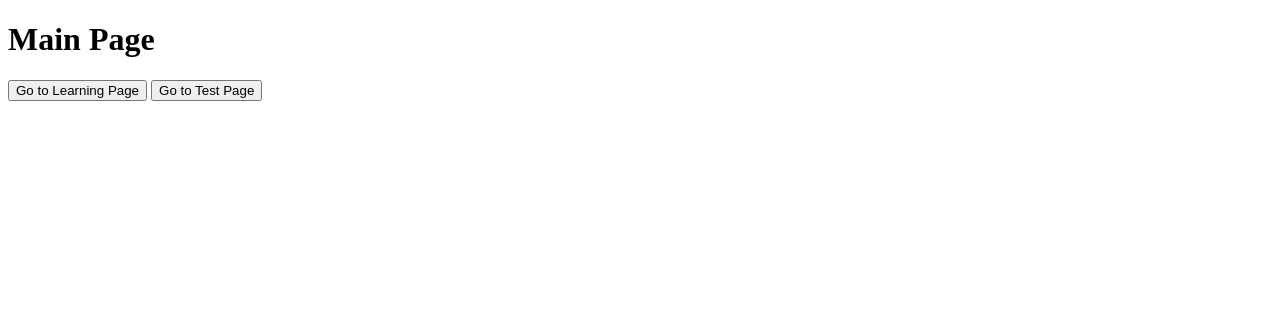
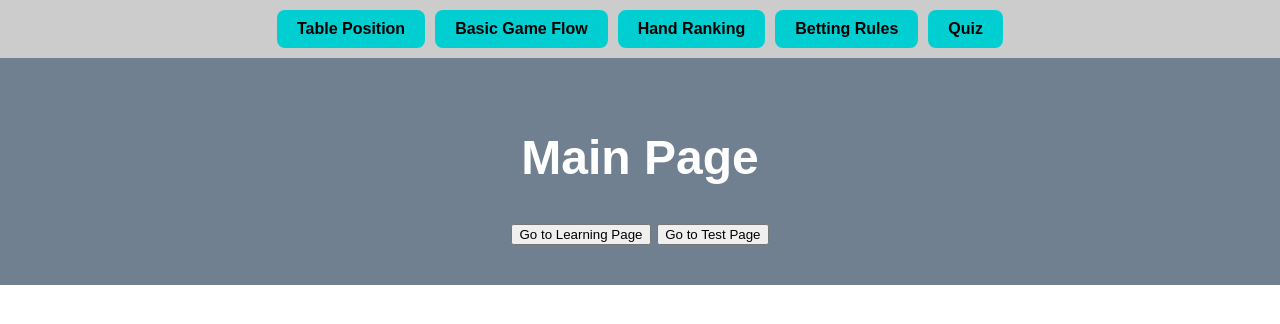
Before and after one commit to GMNBNBNB/4710UI, a Flask app: page / in a window 1280 px wide. Shown: the top 324 px of the page. Run offline with Flask 3, Linux system fonts and the light colour scheme.

Commit message:
add nav bar

```diff
--- a/templates/index.html
+++ b/templates/index.html
@@ -1,3 +1,8 @@
+{% extends "nav.html" %}
+
+{% block title %}Home page{% endblock %}
+
+{% block content %}
     <!doctype html>
     <html lang="en">
     <head>
@@ -10,3 +15,4 @@
         <a href="{{ url_for('test') }}"><button>Go to Test Page</button></a>
     </body>
     </html>
+{% endblock %}
--- /dev/null
+++ b/templates/nav.html
@@ -0,0 +1,55 @@
+<!DOCTYPE html>
+<html lang="zh-CN">
+<head>
+  <meta charset="UTF-8" />
+  <meta name="viewport" content="width=device-width, initial-scale=1.0"/>
+  <title>{% block title %}nav bar{% endblock %}</title>
+  <style>
+    body { margin: 0; font-family: Arial, sans-serif; }
+    .nav {
+      background-color: #ccc;
+      padding: 10px;
+      display: flex;
+      justify-content: center;
+      gap: 10px;
+    }
+    .nav a {
+      display: inline-block;
+      padding: 10px 20px;
+      text-decoration: none;
+      color: #000;
+      background-color: #00CED1;
+      border-radius: 8px;
+      font-weight: bold;
+    }
+    .nav a.active {
+      background-color: #4169E1;
+      color: #fff;
+    }
+    .content {
+      background-color: #708090;
+      color: #fff;
+      padding: 40px 20px;
+      text-align: center;
+      font-size: 1.5rem;
+    }
+    {% block extra_style %}{% endblock %}
+  </style>
+</head>
+<body>
+  <nav class="nav">
+    <a>Table Position</a>
+    <a>Basic Game Flow</a>
+    <a>Hand Ranking</a>
+    <a>Betting Rules</a>
+    <a>Quiz</a>
+  </nav>
+
+  <div class="content">
+    {% block content %}
+
+    {% endblock %}
+  </div>
+
+</body>
+</html>
--- a/templates/test.html
+++ b/templates/test.html
@@ -1,3 +1,8 @@
+{% extends "nav.html" %}
+
+{% block title %}Test Page{% endblock %}
+
+{% block content %}
     <!doctype html>
     <html lang="en">
     <head>
@@ -8,3 +13,4 @@
         <h1>Test Page</h1>
     </body>
     </html>
+{% endblock %}
```
Also changed, not shown: templates/learning.html (+37 -7 lines). Lines whose indentation alone changed are shown as unchanged.
